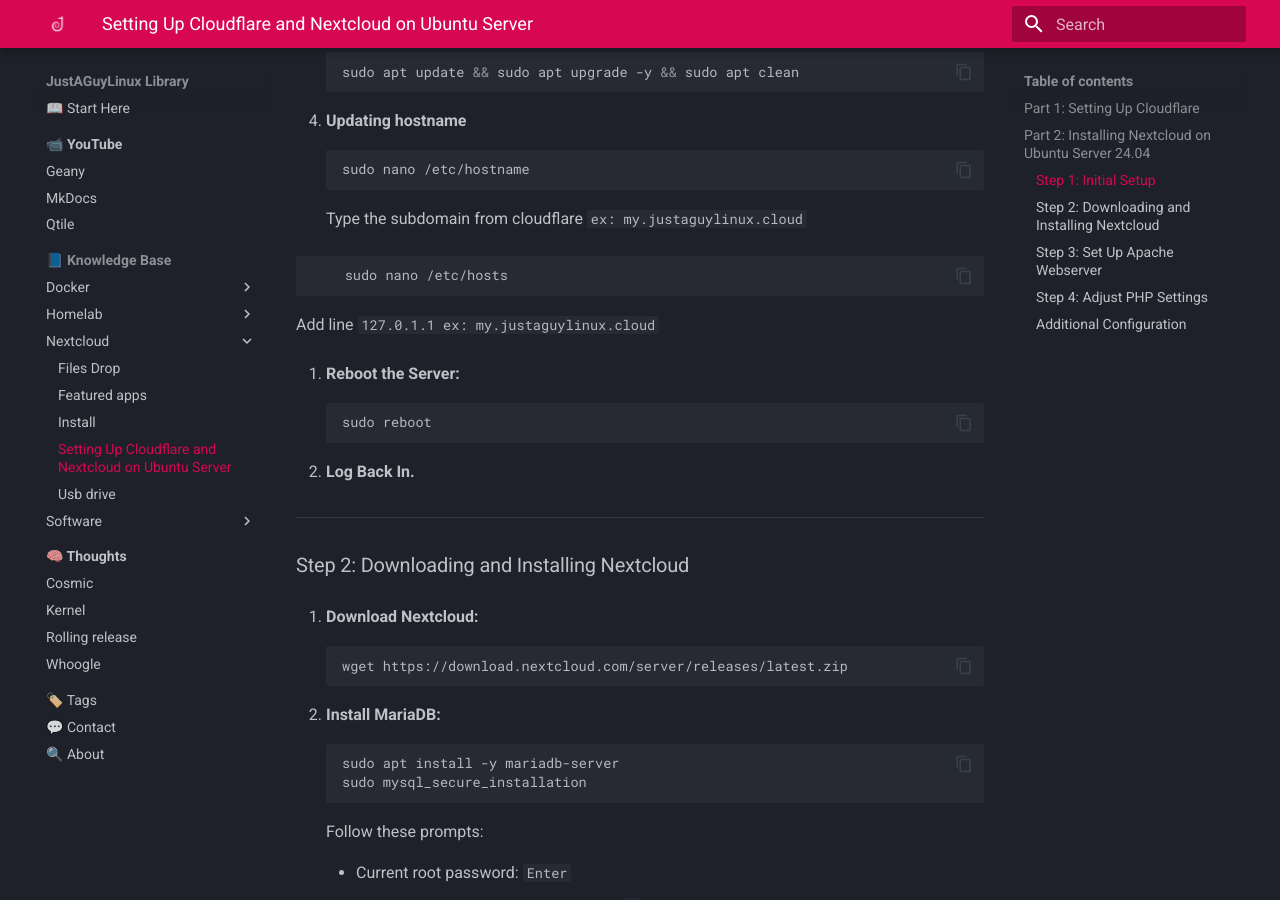
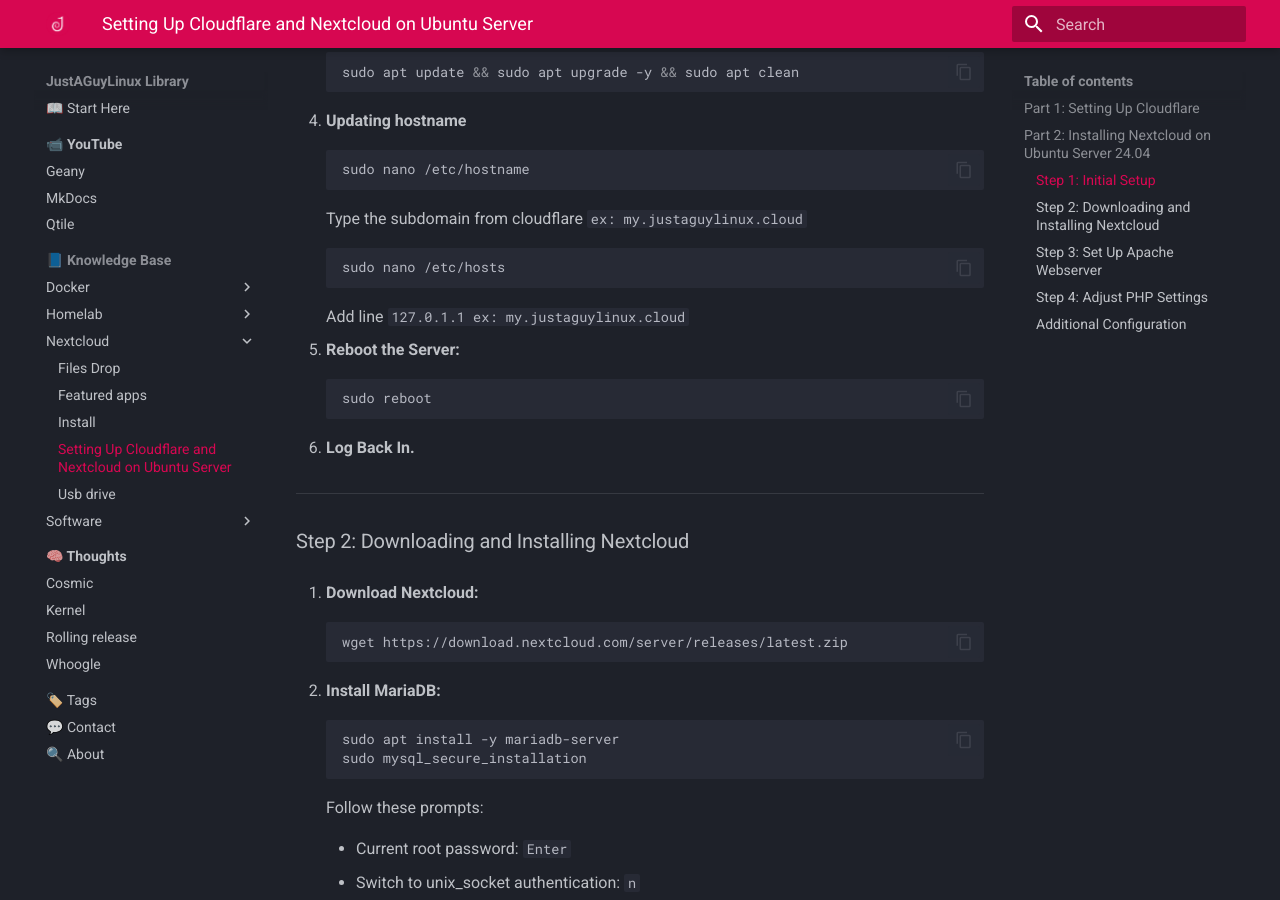
Before and after one commit to drewgrif/jagmkdocs, an MkDocs documentation site: the page built from docs/documentation/nextcloud/ubuntu-server.md, in a window 1280 px wide and 900 px high, scrolled down 986 px. Built offline with MkDocs 1.6.1 and Material for MkDocs 9.7.7, drawn with Linux system fonts in a browser that asks for light colours.

Commit message:
Update ubuntu-server.md

````diff
--- a/docs/documentation/nextcloud/ubuntu-server.md
+++ b/docs/documentation/nextcloud/ubuntu-server.md
@@ -57,14 +57,13 @@ tags:
 	```shell
 	sudo nano /etc/hostname
 	```
-Type the subdomain from cloudflare `ex: my.justaguylinux.cloud`
+	Type the subdomain from cloudflare `ex: my.justaguylinux.cloud`
 
+	```shell
+	sudo nano /etc/hosts
+	```
 
-```shell
-	sudo nano /etc/hosts
-```
-
-Add line `127.0.1.1	  ex: my.justaguylinux.cloud`
+	Add line `127.0.1.1	  ex: my.justaguylinux.cloud`
 
 
 5. **Reboot the Server:**
````
